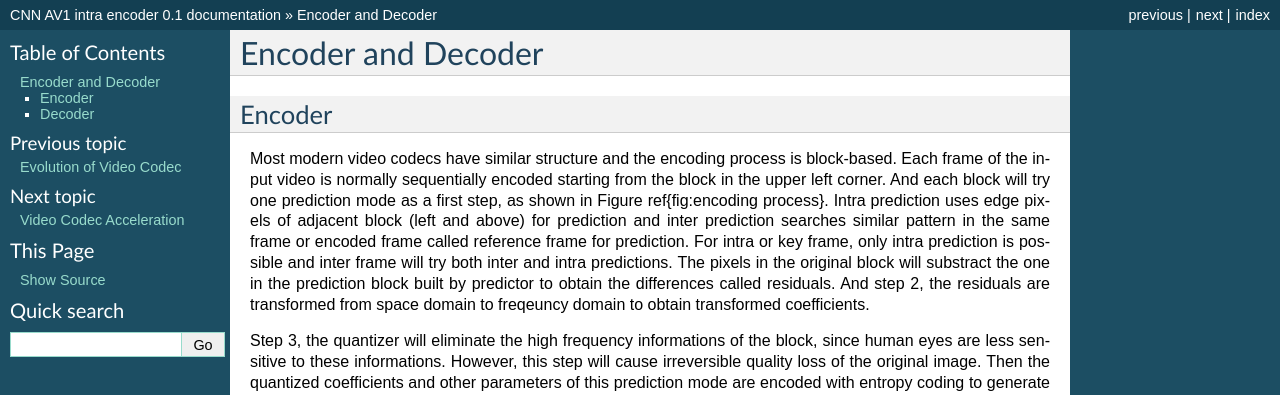
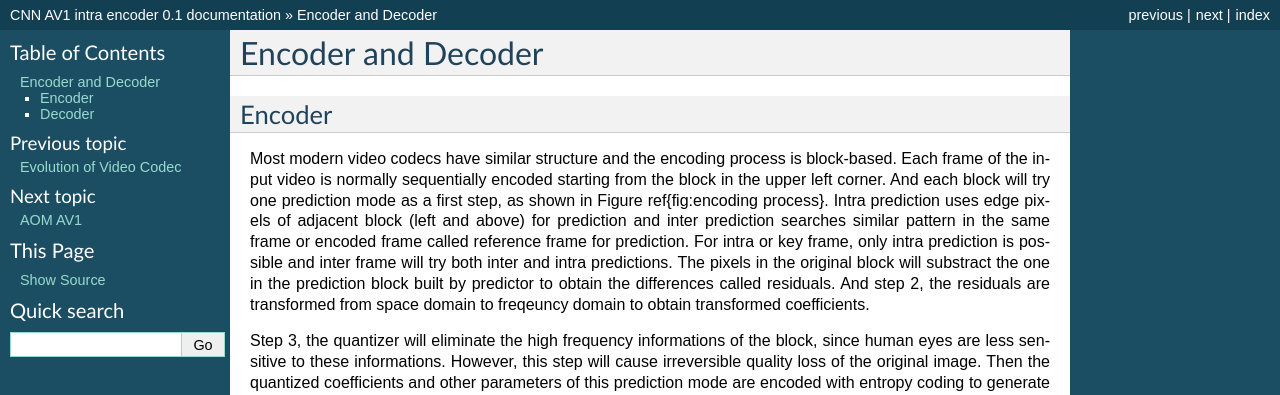
Before and after one commit to epadam/CNN-AV1-intra-encoder, a Sphinx documentation site: the page built from source/encoding_decoding_process.rst, in a window 1280 px wide. Shown: the top 395 px of the page. Built offline with Sphinx 7.4.7, drawn with Linux system fonts in a browser that asks for light colours; pages that are not in the unit, such as notebooks, are missing from menus.

Commit message:
Update index.rst

```diff
--- a/source/index.rst
+++ b/source/index.rst
@@ -14,7 +14,7 @@ CNN AV1 intra encoder
    motivation
    evolution_of_video_codec
    encoding_decoding_process
-   av1_encoding_tool
+   aom_av1
    acceleration_encoding
    cnn_partition_intra
    training
```
